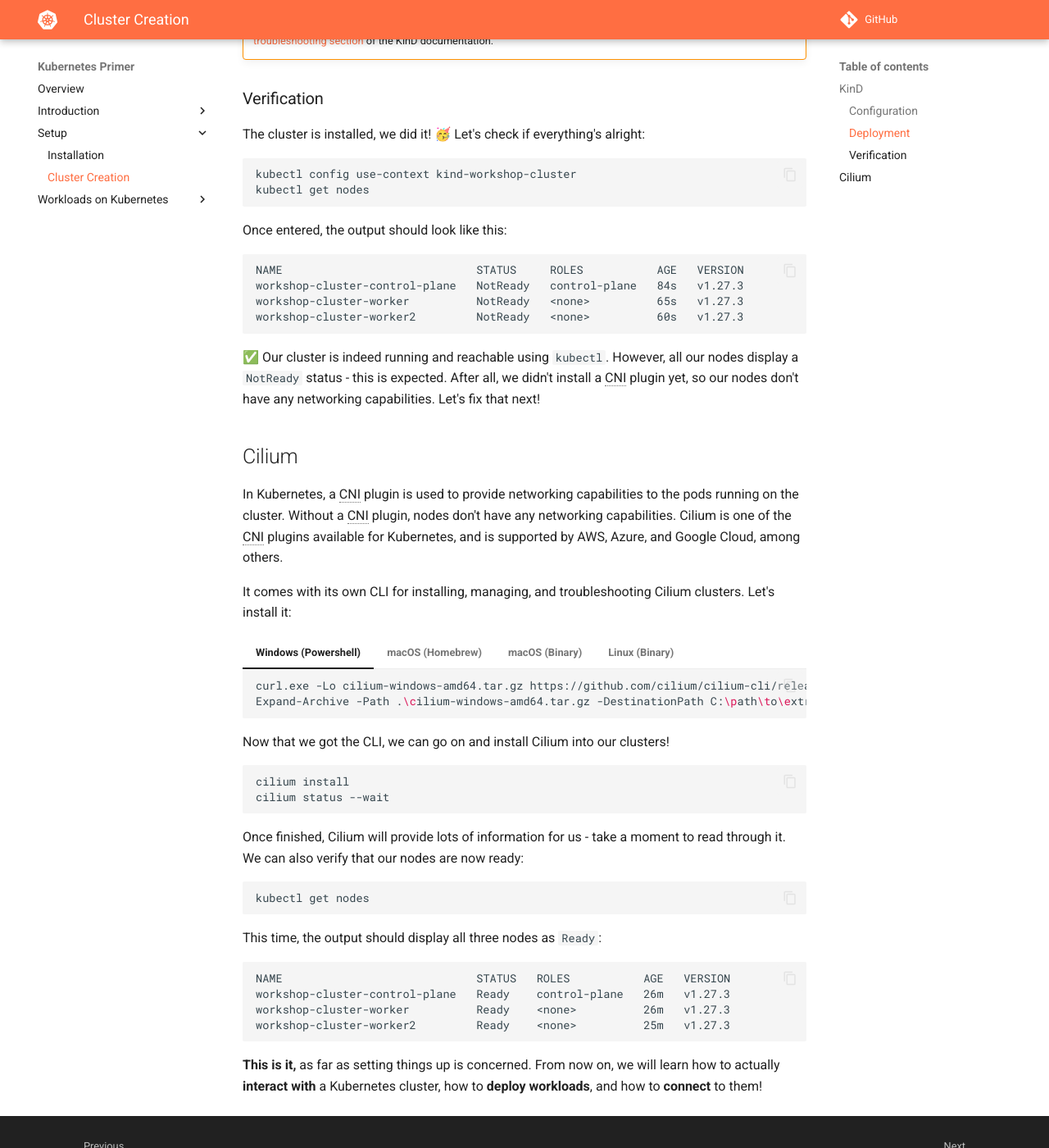
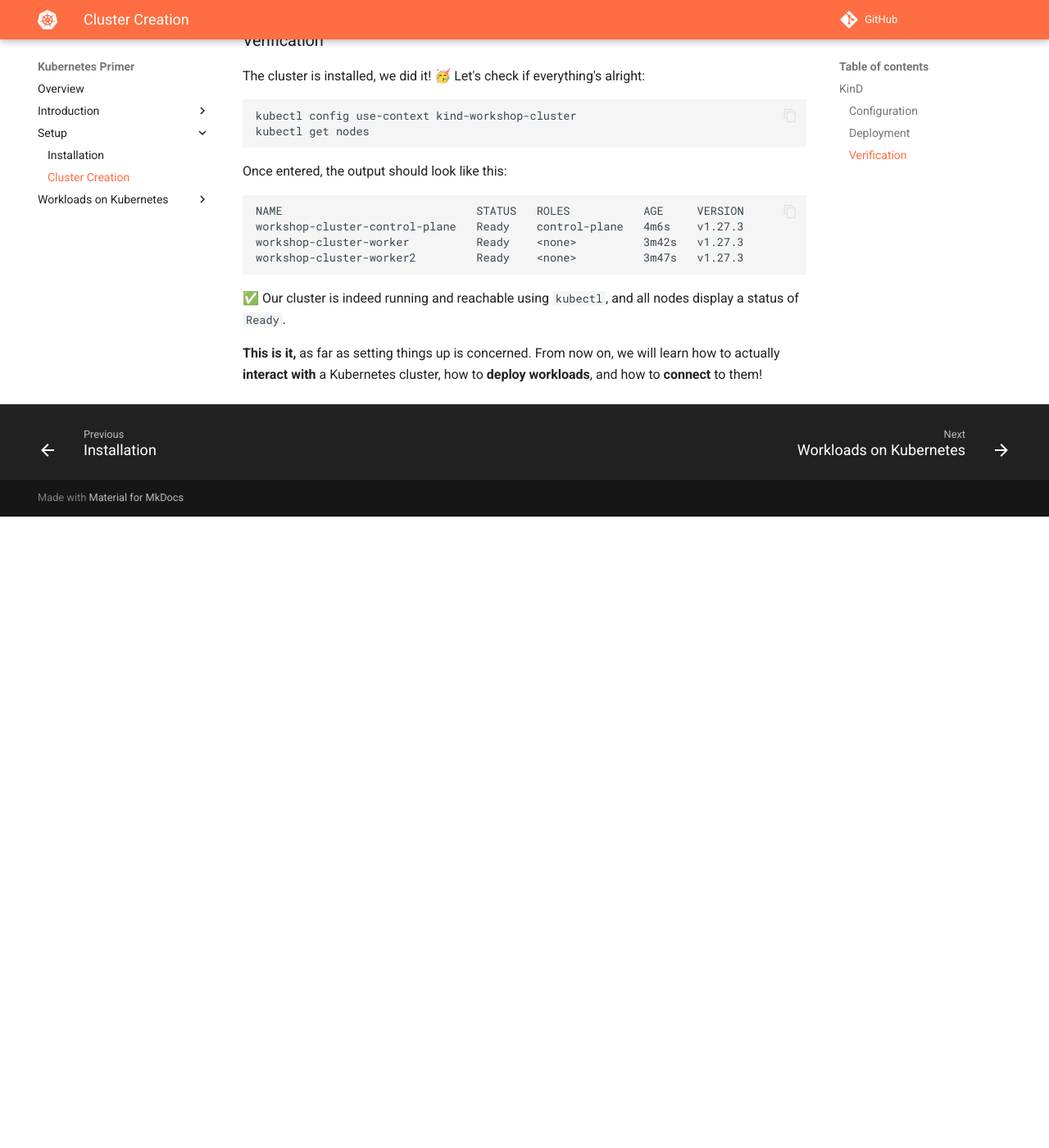
Before and after one commit to mocdaniel/k8s-primer, an MkDocs documentation site: the page built from docs/setup/cluster-creation.md, in a window 1280 px wide and 1400 px high, scrolled down 1453 px. Shown: the whole window at 82% size. Built offline with MkDocs 1.6.1 and Material for MkDocs 9.7.7, drawn with Linux system fonts in a browser that asks for light colours; comment, search, counter and statistics services are not loaded; after the commit the page ends 2083 px from its top, so only the background shows below that; some of the changed text lies outside the part shown.

Commit message:
Removes Cilium section as it doesn't work on WSL

````diff
--- a/docs/setup/cluster-creation.md
+++ b/docs/setup/cluster-creation.md
@@ -4,7 +4,6 @@
 
 - we want **more than one node** - otherwise we won't see many of Kubernetes' strengths in action
 - we want **proper connectivity** from the outside
-- we **don't** want 'mock' or low performance services - those aren't used in production either
 
 Let's get started with KinD's config.
 
@@ -29,11 +28,9 @@
 kind: Cluster
 apiVersion: kind.x-k8s.io/v1alpha4
 name: workshop-cluster
-networking:
-  disableDefaultCNI: true # (1)!
-nodes: # (2)!
+nodes: # (1)!
   - role: control-plane
-    extraPortMappings: # (3)!
+    extraPortMappings: # (2)!
       - containerPort: 80
         hostPort: 80
         listenAddress: "127.0.0.1"
@@ -42,22 +39,18 @@
         hostPort: 443
         listenAddress: "127.0.0.1"
         protocol: TCP
-    labels: # (4)!
+    labels: # (3)!
         ingress-ready: "true"
   - role: worker
   - role: worker
 ```
 </div>
-1.  Remember the *no mocks* implication? This is one of the reasons why we disable the default CNI. We will use a proper CNI plugin instead.
-2.  We want three nodes - one control plane member and two workers. This checks the *more than one node* box.
-3.  We want to expose ports 80 and 443 on the host machine. KinD can do this by itself, **unless** we are running on Docker Desktop - so it's better to make sure 😉
+1.  We want three nodes - one control plane member and two workers. This checks the *more than one node* box.
+2.  We want to expose ports 80 and 443 on the host machine. KinD can do this by itself, **unless** we are running on Docker Desktop - so it's better to make sure 😉
 
     This checks the *proper connectivity* box.
 
-4.  We want to label our control plane node so that we can deploy an ingress controller on it later on.
-
-*[CNI]: Container Network Interface
-*[ingress controller]: Think of this as a reverse proxy for the time being. We will cover this in more detail later on.
+3.  We want to label our control plane node so that we can deploy an ingress controller on it later on.
 
 ### Deployment
 
@@ -82,77 +75,12 @@
 Once entered, the output should look like this:
 
 ```bash
-NAME                             STATUS     ROLES           AGE   VERSION
-workshop-cluster-control-plane   NotReady   control-plane   84s   v1.27.3
-workshop-cluster-worker          NotReady   <none>          65s   v1.27.3
-workshop-cluster-worker2         NotReady   <none>          60s   v1.27.3
+NAME                             STATUS   ROLES           AGE     VERSION
+workshop-cluster-control-plane   Ready    control-plane   4m6s    v1.27.3
+workshop-cluster-worker          Ready    <none>          3m42s   v1.27.3
+workshop-cluster-worker2         Ready    <none>          3m47s   v1.27.3
 ```
 
-✅ Our cluster is indeed running and reachable using `kubectl`. However, all our nodes display a `NotReady` status - this is expected. After all, we didn't install a CNI plugin yet, so our nodes don't have any networking capabilities. Let's fix that next!
-
-## Cilium
-
-In Kubernetes, a CNI plugin is used to provide networking capabilities to the pods running on the cluster. Without a CNI plugin, nodes don't have any networking capabilities. Cilium is one of the CNI plugins available for Kubernetes, and is supported by AWS, Azure, and Google Cloud, among others.
-
-It comes with its own CLI for installing, managing, and troubleshooting Cilium clusters. Let's install it:
-
-=== "Windows (Powershell)"
-
-    ```bash
-    curl.exe -Lo cilium-windows-amd64.tar.gz https://github.com/cilium/cilium-cli/releases/download/v0.15.8/cilium-windows-amd64.tar.gz
-    Expand-Archive -Path .\cilium-windows-amd64.tar.gz -DestinationPath C:\path\to\extract\to
-    ```
-
-=== "macOS (Homebrew)"
-
-    ```bash
-    brew install cilium-cli
-    ```
-
-=== "macOS (Binary)"
-
-    ```bash
-    CILIUM_CLI_VERSION=$(curl -s https://raw.githubusercontent.com/cilium/cilium-cli/main/stable.txt)
-    CLI_ARCH=amd64
-    if [ "$(uname -m)" = "arm64" ]; then CLI_ARCH=arm64; fi
-    curl -L --fail --remote-name-all https://github.com/cilium/cilium-cli/releases/download/${CILIUM_CLI_VERSION}/cilium-darwin-${CLI_ARCH}.tar.gz{,.sha256sum}
-    shasum -a 256 -c cilium-darwin-${CLI_ARCH}.tar.gz.sha256sum
-    sudo tar xzvfC cilium-darwin-${CLI_ARCH}.tar.gz /usr/local/bin
-    rm cilium-darwin-${CLI_ARCH}.tar.gz{,.sha256sum}
-    ```
-
-=== "Linux (Binary)"
-
-    ```bash
-    CILIUM_CLI_VERSION=$(curl -s https://raw.githubusercontent.com/cilium/cilium-cli/main/stable.txt)
-    CLI_ARCH=amd64
-    if [ "$(uname -m)" = "aarch64" ]; then CLI_ARCH=arm64; fi
-    curl -L --fail --remote-name-all https://github.com/cilium/cilium-cli/releases/download/${CILIUM_CLI_VERSION}/cilium-linux-${CLI_ARCH}.tar.gz{,.sha256sum}
-    sha256sum --check cilium-linux-${CLI_ARCH}.tar.gz.sha256sum
-    sudo tar xzvfC cilium-linux-${CLI_ARCH}.tar.gz /usr/local/bin
-    rm cilium-linux-${CLI_ARCH}.tar.gz{,.sha256sum}
-    ```
-
-Now that we got the CLI, we can go on and install Cilium into our clusters!
-
-```bash
-cilium install
-cilium status --wait
-```
-
-Once finished, Cilium will provide lots of information for us - take a moment to read through it. We can also verify that our nodes are now ready:
-
-```bash
-kubectl get nodes
-```
-
-This time, the output should display all three nodes as `Ready`:
-
-```bash
-NAME                             STATUS   ROLES           AGE   VERSION
-workshop-cluster-control-plane   Ready    control-plane   26m   v1.27.3
-workshop-cluster-worker          Ready    <none>          26m   v1.27.3
-workshop-cluster-worker2         Ready    <none>          25m   v1.27.3
-```
+✅ Our cluster is indeed running and reachable using `kubectl`, and all nodes display a status of `Ready`.
 
 **This is it,** as far as setting things up is concerned. From now on, we will learn how to actually **interact with** a Kubernetes cluster, how to **deploy workloads**, and how to **connect** to them!
````
Also changed, not shown: docs/setup/installation.md (+6 -4 lines), mkdocs.yml (line endings or trailing spaces).
